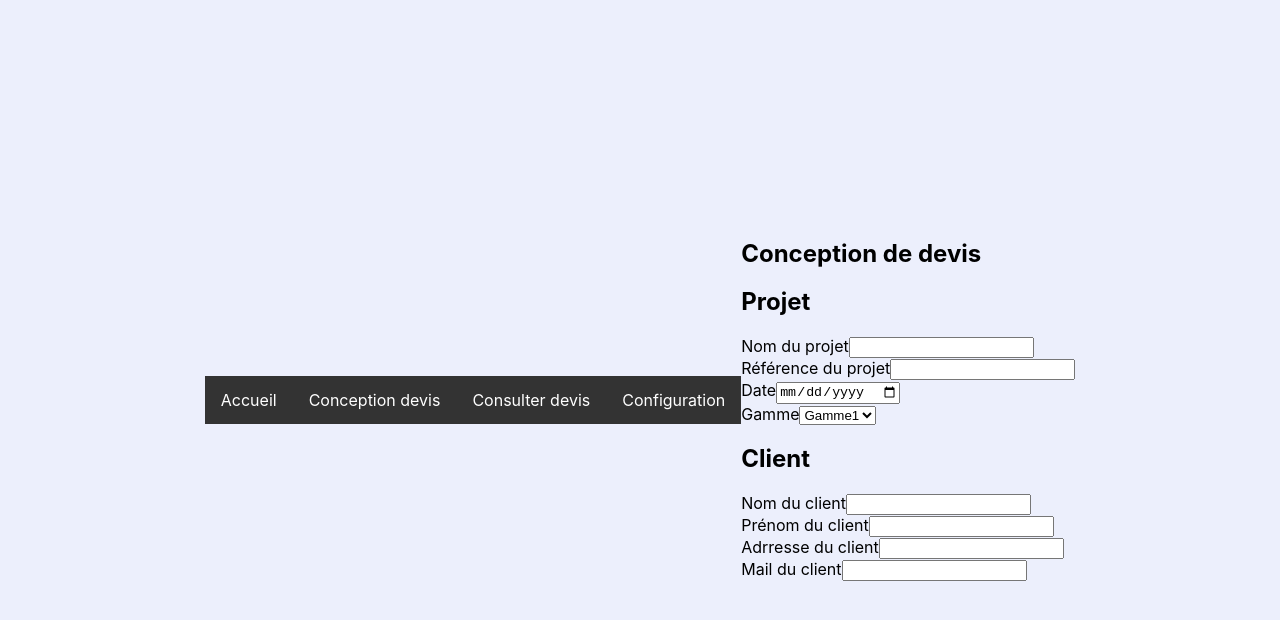
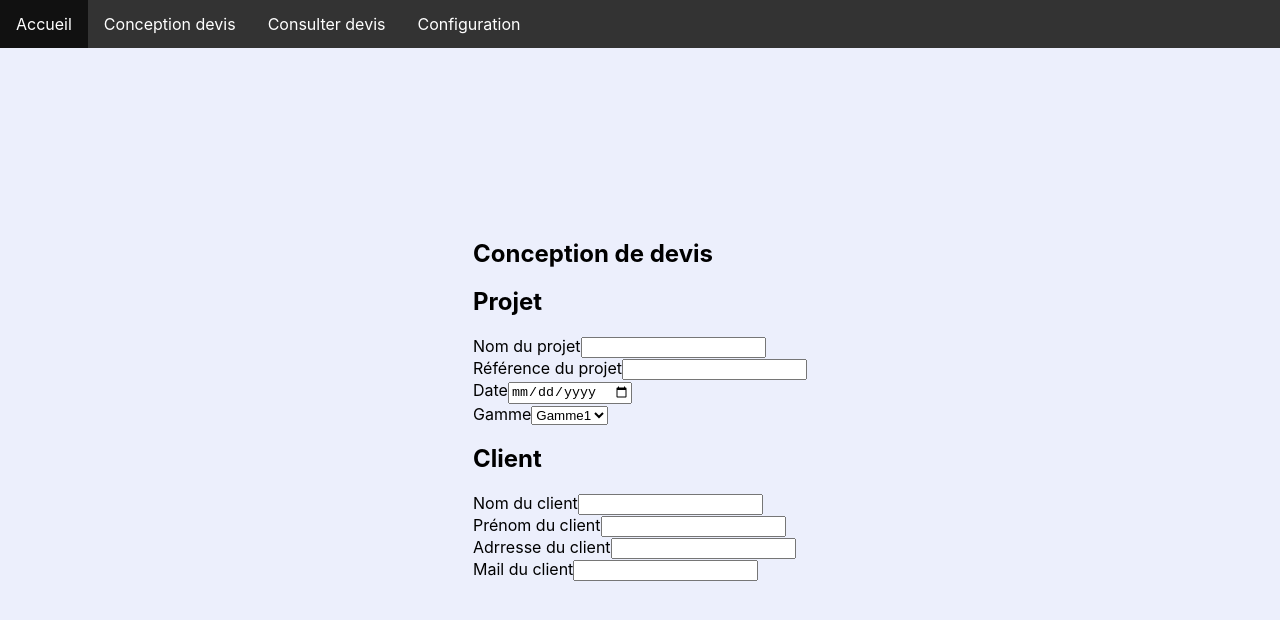
Before and after one commit to PaulGruson/madera_projet, a React (Create React App) app in the folder front-end/: page / in a window 1280 px wide. Shown: the top 620 px of the page. Built offline with nearby package versions, Linux system fonts and the light colour scheme.

Commit message:
Fixation de la barre de navigation au top + défilement lors de scroll

```diff
--- a/front-end/src/Components/BarreNavigation.css
+++ b/front-end/src/Components/BarreNavigation.css
@@ -5,6 +5,9 @@
     padding: 0;
     overflow: hidden;
     background-color: #333;
+    position: fixed;
+    top: 0;
+    width: 100%;
   }
 
   .barreNavigation > li {
@@ -22,4 +25,10 @@
   .barreNavigation > li a:hover {
     background-color: #111;
   }
+
+.main {
+  padding: 16px;
+  margin-top: 30px;
+  height: 1500px;
+}
   /* Fin du CSS pour la barre de navigation  */
```
